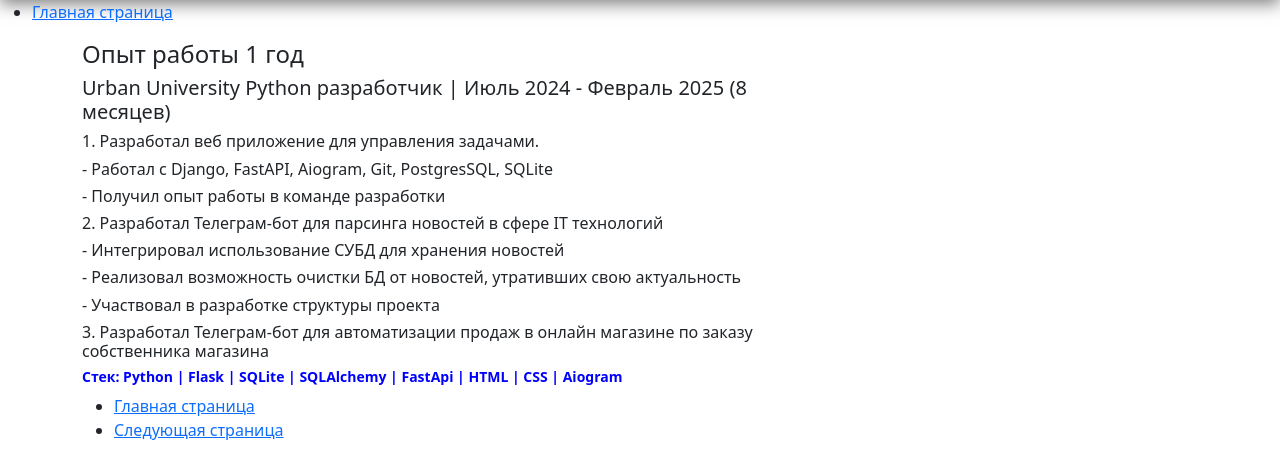
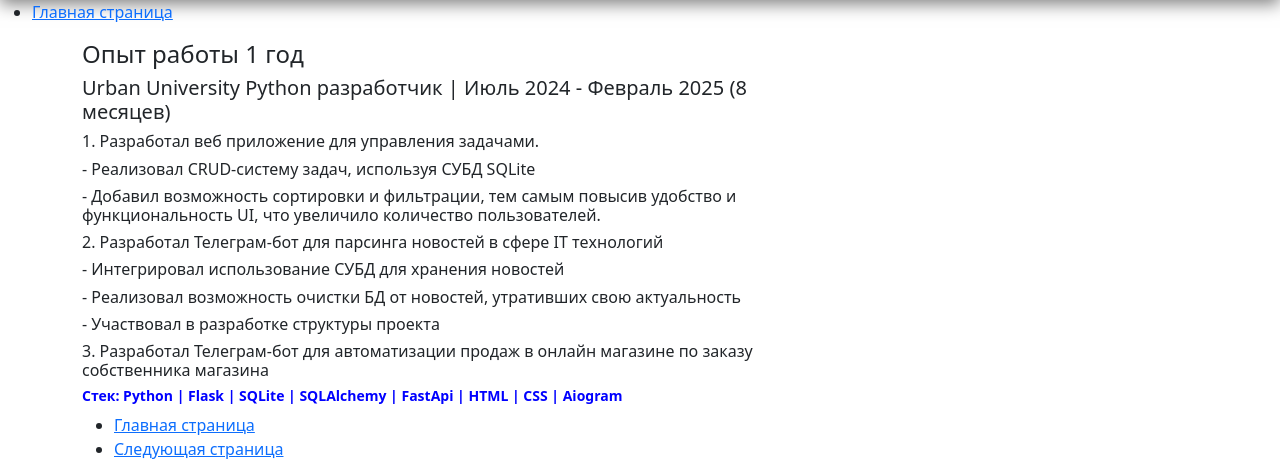
Before and after one commit to Enots21/Portfolio_Daniel_Viktor, a FastAPI app: page /viktor in a window 1280 px wide. Shown: the part 194-659 px from the top of the page. Run offline with FastAPI, Linux system fonts and the light colour scheme.

```diff
--- a/app/templates/Viktor.html
+++ b/app/templates/Viktor.html
@@ -83,8 +83,9 @@
         <h4>Опыт работы 1 год</h4>
         <h5>Urban University Python разработчик | Июль 2024 - Февраль 2025 (8 месяцев)</h5>
         <h6>1. Разработал веб приложение для управления задачами.</h6>
-        <h6> - Работал с Django, FastAPI, Aiogram, Git, PostgresSQL, SQLite</h6>
-        <h6> - Получил опыт работы в команде разработки</h6>
+        <h6> - Реализовал CRUD-систему задач, используя СУБД SQLite</h6>
+        <h6> - Добавил возможность сортировки и фильтрации, тем самым повысив удобство и функциональность UI,
+            что увеличило количество пользователей.</h6>
         <h6>2. Разработал Телеграм-бот для парсинга новостей в сфере IT технологий</h6>
         <h6> - Интегрировал использование СУБД для хранения новостей</h6>
         <h6> - Реализовал возможность очистки БД от новостей, утративших свою актуальность</h6>
```
